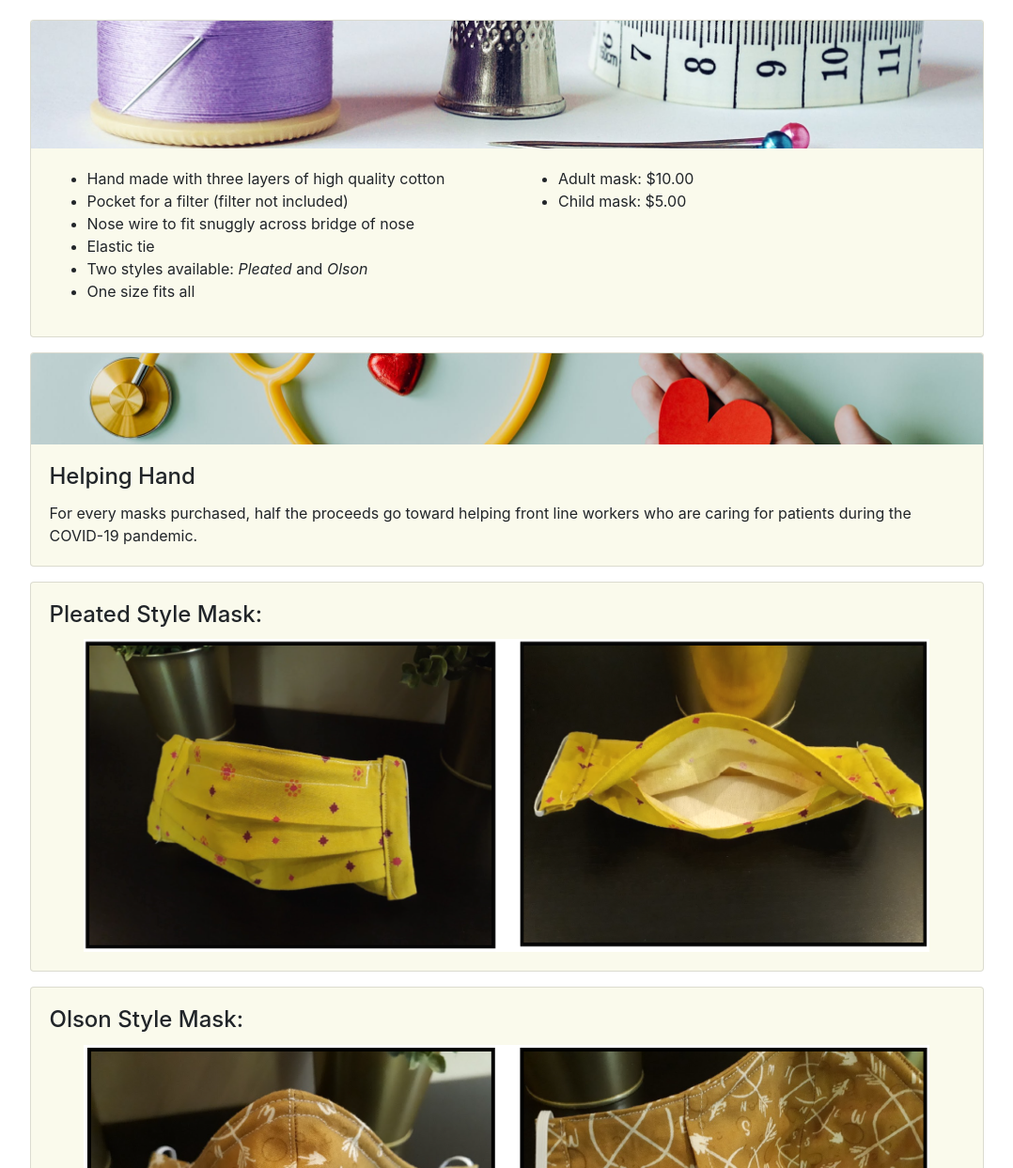
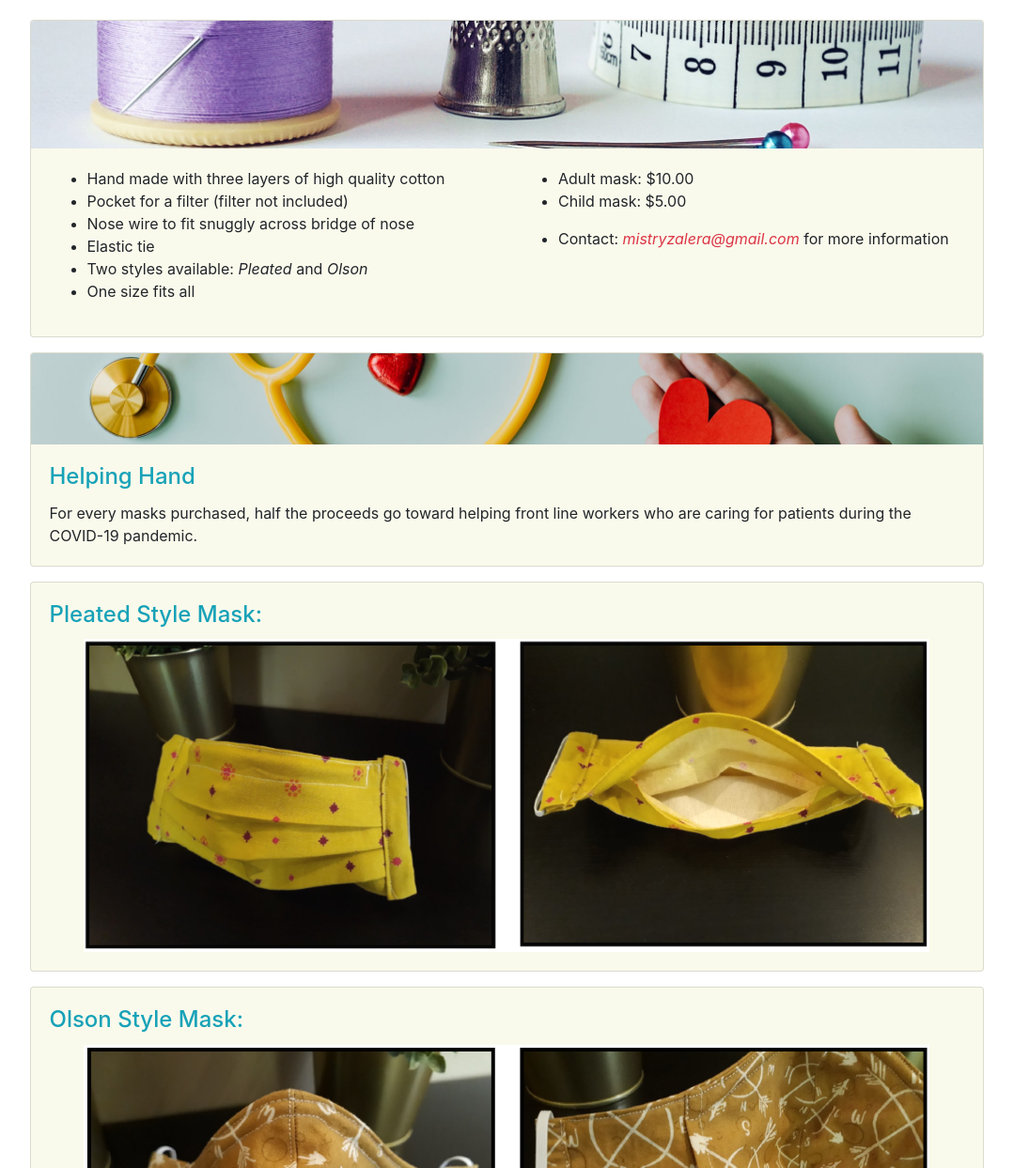
Before and after one commit to mistrykam/mistrykam.github.io, a plain HTML site: page facemask/index.html in a window 1280 px wide. Shown: the part 57-1300 px from the top of the page at 94% size, without its empty margins (101-1179 px from the left). Drawn offline with nearby package versions, Linux system fonts and the light colour scheme.

Commit message:
Added email address

```diff
--- a/facemask/index.html
+++ b/facemask/index.html
@@ -49,6 +49,10 @@
                                     <li>Adult mask: $10.00</li>
                                     <li>Child mask: $5.00</li>
                                 </ul>
+                                <ul>
+                                    <li>Contact: <span class="text-danger"><i>mistryzalera@gmail.com</i></span> for more
+                                        information</li>
+                                </ul>
                             </div>
                         </div>
                     </div>
@@ -57,7 +61,7 @@
                 <div class="card mt-3">
                     <img class="card-img-top" src="/images/facemasks/helpinghand.png" alt="Helping">
                     <div class="card-body">
-                        <h4 class="card-title">Helping Hand</h4>
+                        <h4 class="card-title text-info">Helping Hand</h4>
                         <p class="card-text">For every masks purchased, half the proceeds go toward helping front line
                             workers who are caring for patients during the COVID-19 pandemic.</p>
                     </div>
@@ -65,7 +69,7 @@
 
                 <div class="card mt-3">
                     <div class="card-body">
-                        <h4 class="card-title">Pleated Style Mask:</h4>
+                        <h4 class="card-title text-info">Pleated Style Mask:</h4>
                         <div class="text-center">
                             <img class="img-fluid" src="/images/facemasks/pleatedstylemask.png"
                                 alt="Pleated Style Mask">
@@ -75,7 +79,7 @@
 
                 <div class="card mt-3">
                     <div class="card-body">
-                        <h4 class="card-title">Olson Style Mask:</h4>
+                        <h4 class="card-title text-info">Olson Style Mask:</h4>
                         <div class="text-center">
                             <img class="img-fluid" src="/images/facemasks/olsonstylemask.png" alt="Olson Style Mask">
                         </div>
@@ -85,11 +89,11 @@
                 <div class="card mt-3">
                     <img class="card-img-top" src="/images/facemasks/forsale.png" alt="For Sale">
                     <div class="card-body">
-                        <h4 class="card-title">Pleated Style Masks in Stock: 25</h4>
+                        <h4 class="card-title text-info">Pleated Style Masks in Stock: 25</h4>
                         <div class="text-center">
                             <img class="img-fluid" src="/images/facemasks/pleateditems.png" alt="Pleated Style Masks">
                         </div>
-                        <h4 class="card-title">Olson Style Mask in Stock: 3</h4>
+                        <h4 class="card-title text-info">Olson Style Mask in Stock: 3</h4>
                         <div class="text-center">
                             <img class="img-fluid" src="/images/facemasks/olsonitems.png" alt="Olson Style Masks">
                         </div>
@@ -101,18 +105,16 @@
 
                 <div class="card mt-3">
                     <div class="card-body">
-                        <h5 class="card-title">Mask Disclaimer</h5>
+                        <h5 class="card-title text-info">Mask Disclaimer</h5>
                         <div class="card-body">
                             <ul>
                                 <li>These masks are not medical grade and are not a replacement for medical grade
                                     equipment. If medical grade equipment is required, please consult a healthcare
                                     professional.</li>
                             </ul>
-
                         </div>
                     </div>
                 </div>
-
 
             </div>
         </div>
```
